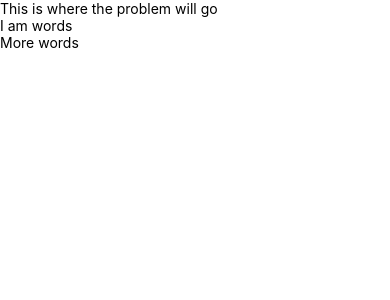
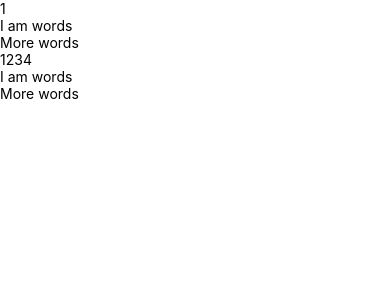
Before and after one commit to Thiggs/Suba-Fun, a React Native app: screen / in a window 390 px wide. Shown: the top 300 px of the page. Built offline with nearby package versions, Linux system fonts and the light colour scheme.

Commit message:
linked file structures moved everything but dataset  from dataset to logic

```diff
--- a/App.js
+++ b/App.js
@@ -1,10 +1,13 @@
 import React from 'react';
+import {StyleSheet,View} from "react-native" ;
 import { Problem } from './app/views/Problem.js'
-import { Answers } from './app/views/Choices.js'
+import { Choices } from './app/views/Choices.js'
 
 export default function App() {
   return (
+    <View>
       <Problem />
-//      <Choices />
+      <Choices />
+    </View>
   );
 };
--- a/app/dataset/SubaFunData.js
+++ /dev/null
@@ -1,3 +0,0 @@
-var unknown = [0,1,2,3,4,5,6,7,8,9];
-var learning = [];
-var known = [];
--- /dev/null
+++ b/app/datasets/Data.js
@@ -0,0 +1,5 @@
+const subaFun= [1,2,3,4,5,6,7,8,9];
+
+var data = subaFun;
+
+export {data};
--- a/app/logic/Logic.js
+++ b/app/logic/Logic.js
@@ -1,3 +1,10 @@
+import React from 'react';
+import { data } from '../datasets/Data.js'
+
+var unknown = data
+var learning = []
+var known = []
+
 //repeat trials of 5 until game is won
 
 //For each trial - present 4 known, 1 learning
@@ -15,3 +22,8 @@
 //distractor, represent as learning. if fail on represent, repeat error correction;
 //if succeed, keep in learning, provide coin (not buck) and continue with trial.
 //If it was a known, we should not provide a buck the next time it is moved to known.
+
+var problemData = data[0]
+var choicesData = [data[0], data[1], data[2], data[3]]
+
+export { problemData, choicesData }
--- a/app/views/Choices.js
+++ b/app/views/Choices.js
@@ -1,11 +1,12 @@
 import React from 'react';
 import { StyleSheet, Text, View } from 'react-native';
+import { choicesData } from '../logic/Logic.js';
 
-export class Answers extends React.Component {
+export class Choices extends React.Component {
     render(){
         return (
         <View>
-            <Text>This is where the answer choices will go.</Text>
+            <Text>{ choicesData }</Text>
             <Text>I am words</Text>
             <Text>More words</Text>
         </View>
--- a/app/views/Problem.js
+++ b/app/views/Problem.js
@@ -1,11 +1,12 @@
 import React from 'react';
 import { StyleSheet, Text, View } from 'react-native';
+import { problemData } from '../logic/Logic.js';
 
 export class Problem extends React.Component {
     render(){
         return (
         <View>
-            <Text>This is where the problem will go</Text>
+            <Text>{ problemData }</Text>
             <Text>I am words</Text>
             <Text>More words</Text>
         </View>
```
